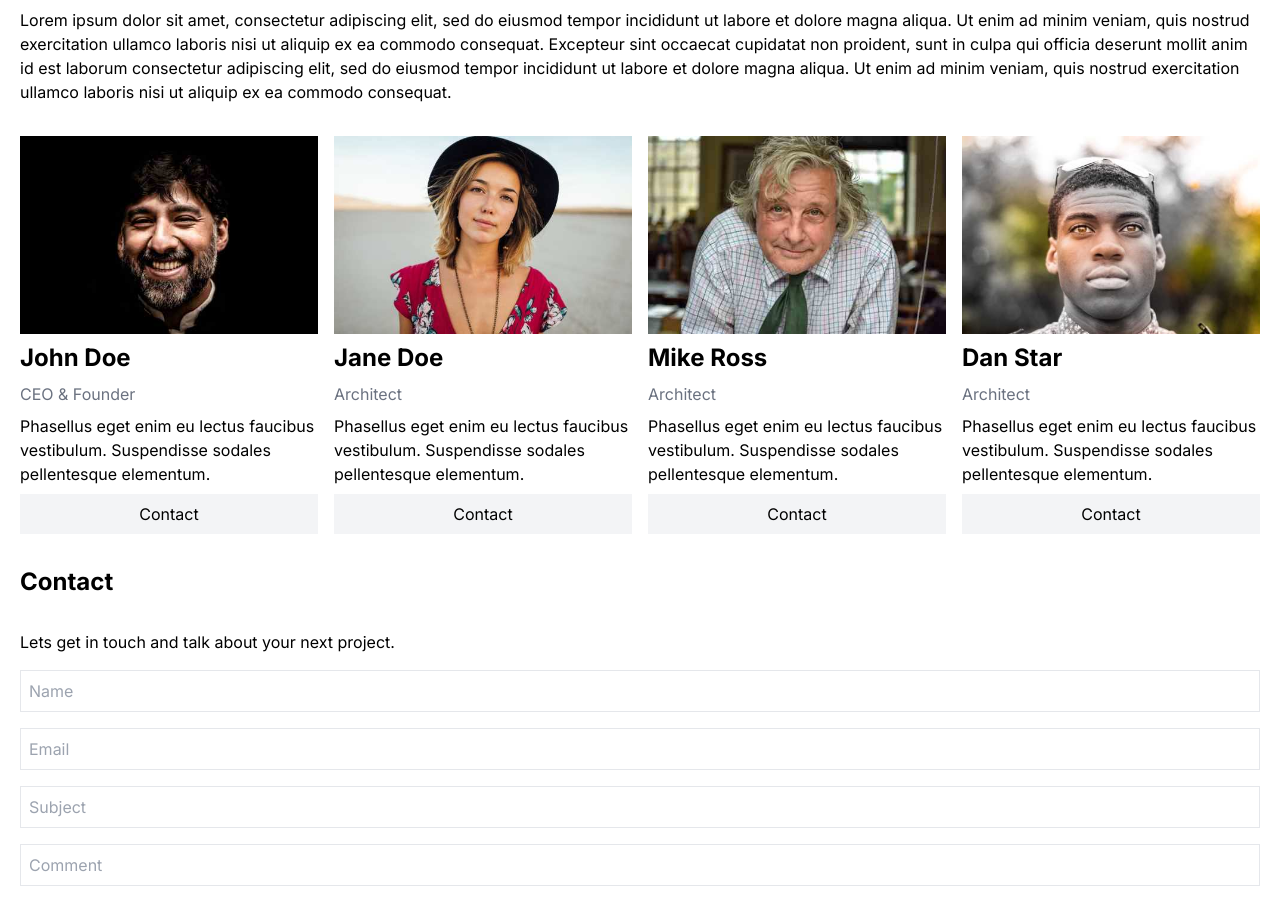
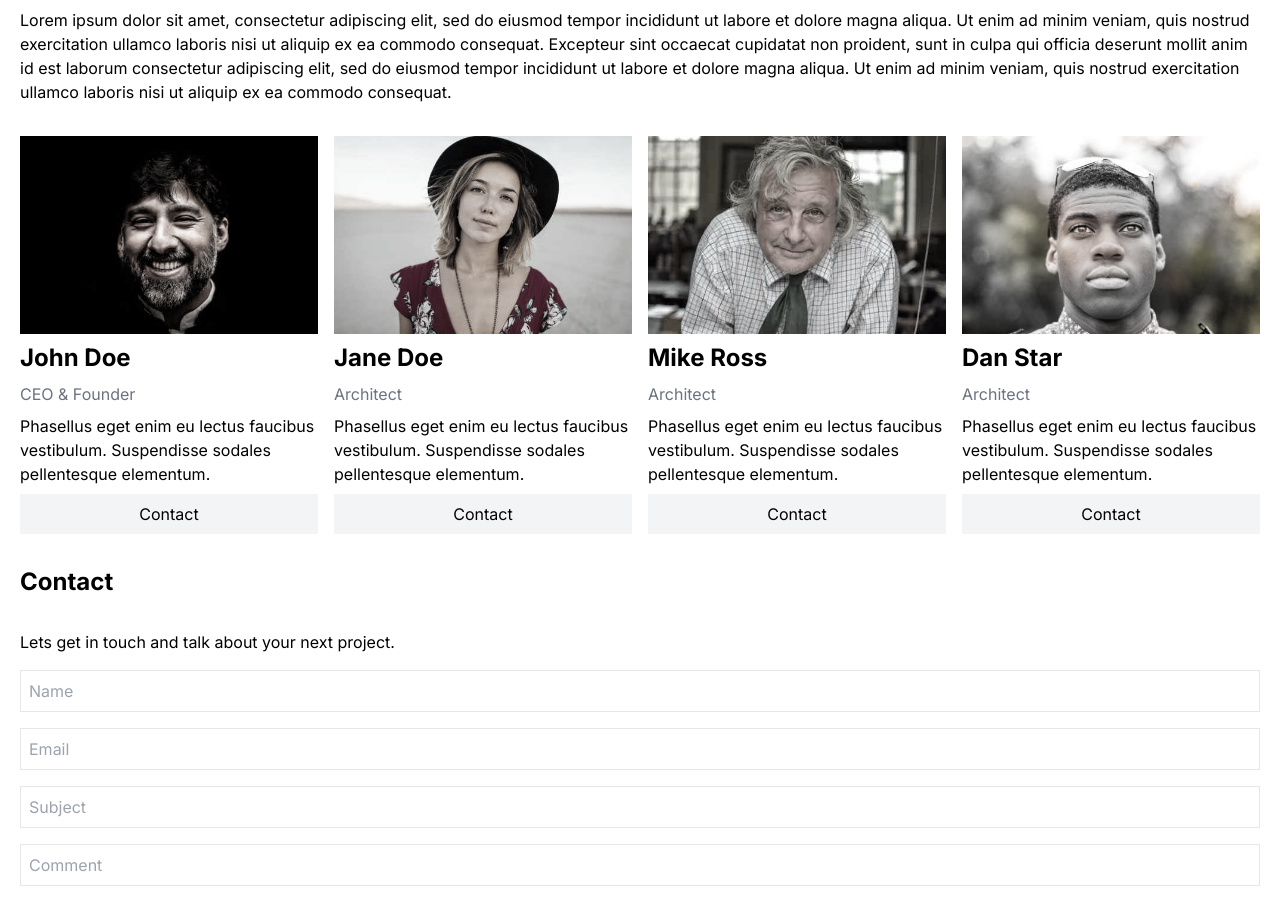
Before and after one commit to zolppy/br-architects, a Next.js app: page / in a window 1280 px wide. Shown: the part 1340-2240 px from the top of the page. Built offline with nearby package versions, Linux system fonts and the light colour scheme.

Commit message:
style: escala de cinza
adicionada escala de cinza às imagens de pessoas

```diff
--- a/app/components/People/index.tsx
+++ b/app/components/People/index.tsx
@@ -11,7 +11,12 @@ interface IPeople {
 const People = ({ name, position, description, imgPath }: IPeople) => {
     return (
         <li className="flex flex-col gap-y-2">
-            <Image src={imgPath} alt="" loading="lazy" className="w-full" />
+            <Image
+                src={imgPath}
+                alt=""
+                loading="lazy"
+                className="w-full grayscale-[80%]"
+            />
             <h3 className="font-bold text-2xl">{name}</h3>
             <p className="text-gray-500">{position}</p>
             <p>{description}</p>
```
